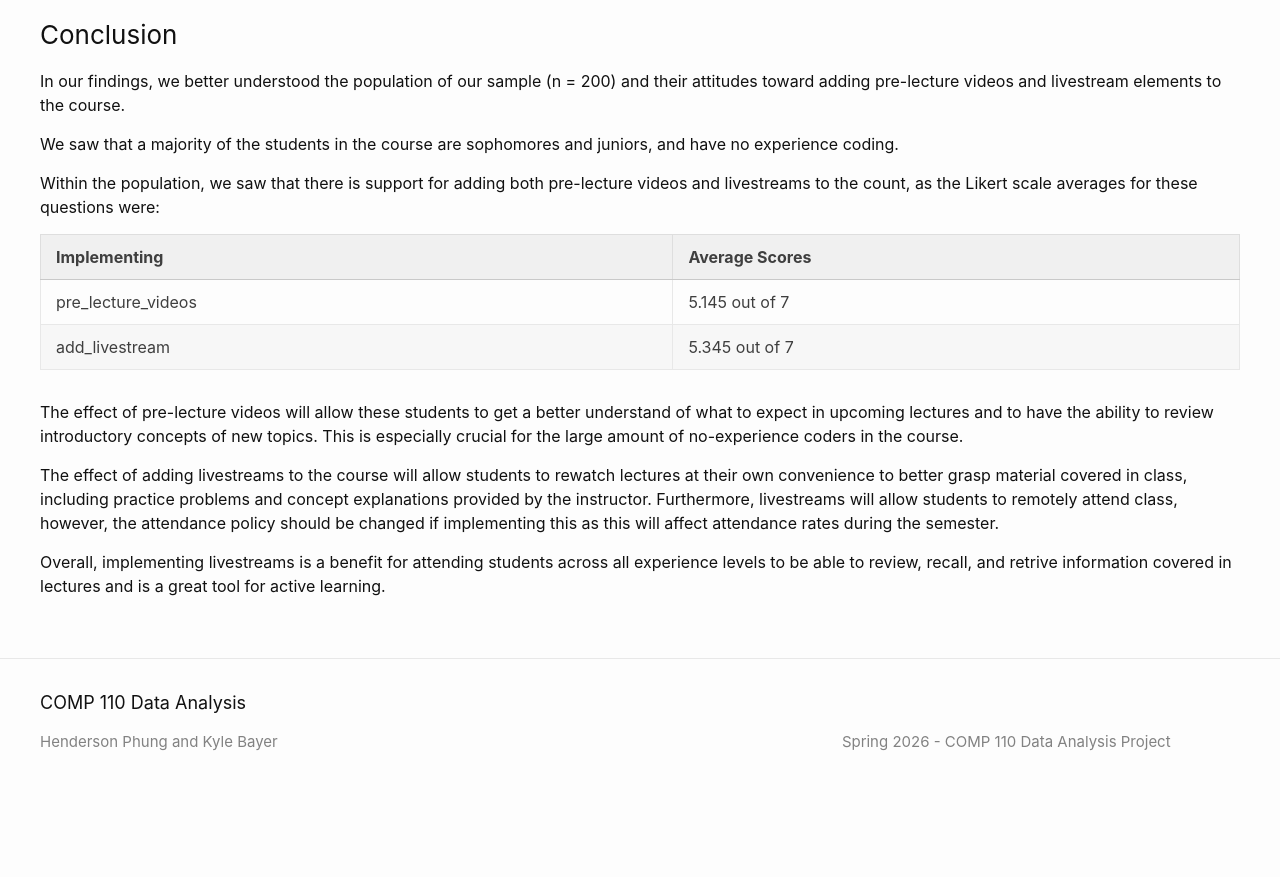
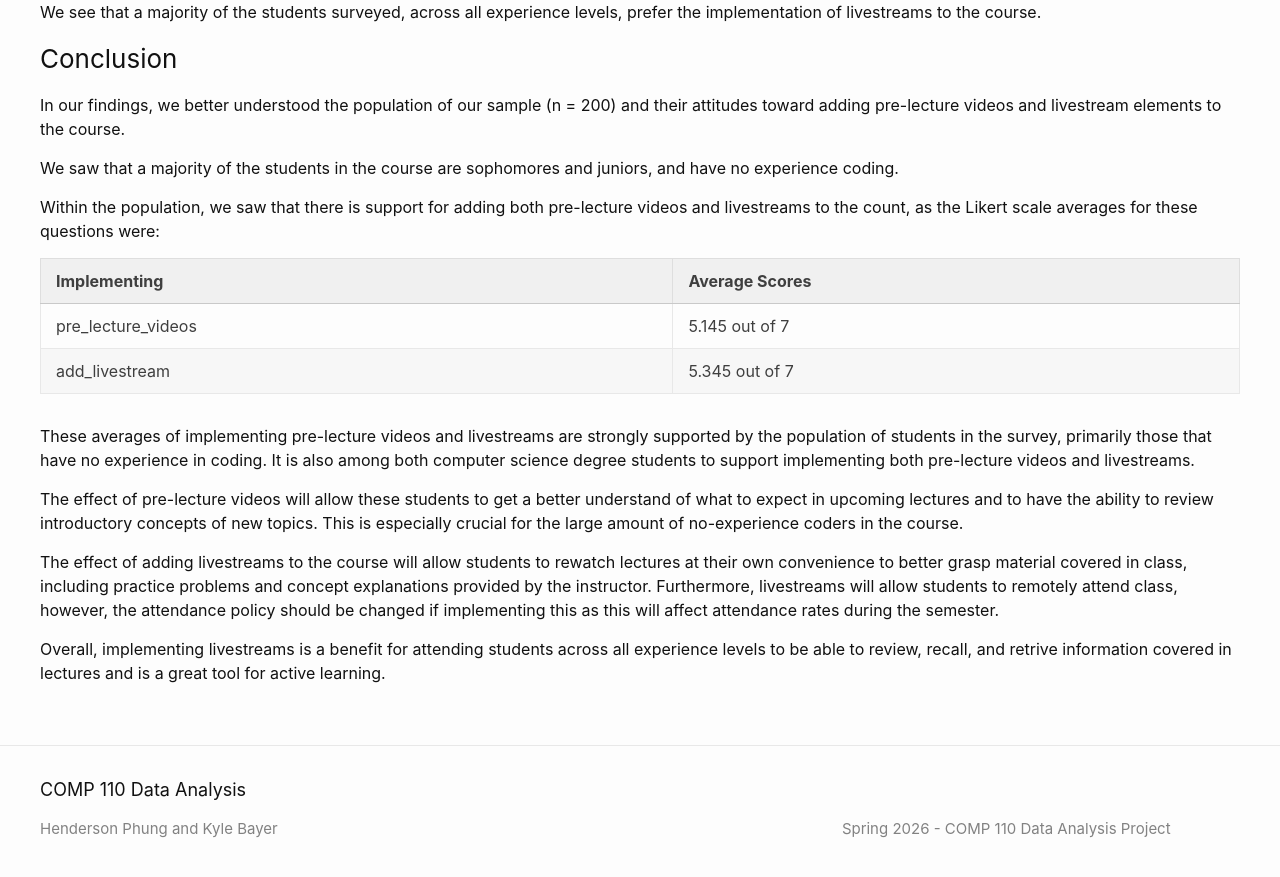
Before and after one commit to hendersonphung/comp-110-data-analysis, a Jekyll site: the page built from index.markdown, in a window 1280 px wide and 900 px high, scrolled down 13920 px. Shown: the top 877 px of the window. Built offline with Jekyll 4.4.1, drawn with Linux system fonts in a browser that asks for light colours; before the commit the page ends 14733 px from its top, so only the background shows below that.

Commit message:
continued

```diff
--- a/index.markdown
+++ b/index.markdown
@@ -326,6 +327,8 @@ Within the population, we saw that there is support for adding both pre-lecture
 | pre_lecture_videos | 5.145 out of 7   |
 | add_livestream     | 5.345 out of 7   |
 
+These averages of implementing pre-lecture videos and livestreams are strongly supported by the population of students in the survey, primarily those that have no experience in coding.  It is also among both computer science degree students to support implementing both pre-lecture videos and livestreams.
+
 The effect of pre-lecture videos will allow these students to get a better understand of what to expect in upcoming lectures and to have the ability to review introductory concepts of new topics.  This is especially crucial for the large amount of no-experience coders in the course.
 
 The effect of adding livestreams to the course will allow students to rewatch lectures at their own convenience to better grasp material covered in class, including practice problems and concept explanations provided by the instructor.  Furthermore, livestreams will allow students to remotely attend class, however, the attendance policy should be changed if implementing this as this will affect attendance rates during the semester.
```
Also changed, not shown: other parts of index.markdown (+1 -0 lines).
